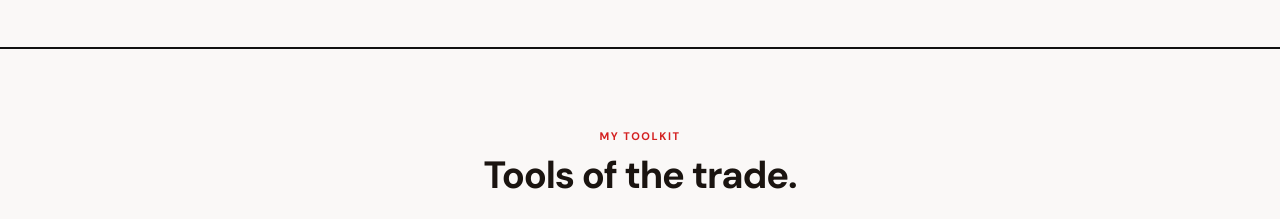
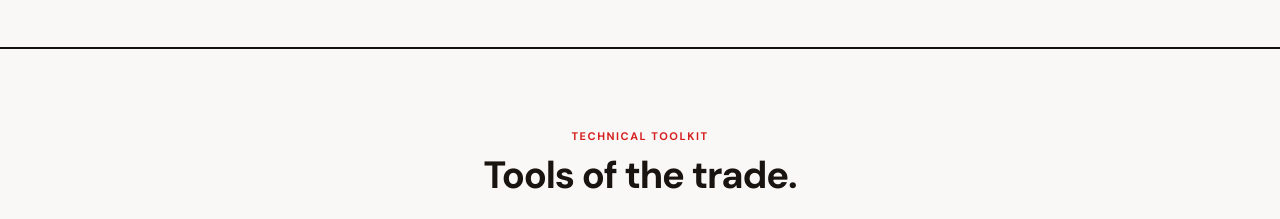
Before and after one commit to ashlacap/ash-portfolio, a React (Vite) app: page / in a window 1280 px wide. Shown: the part 4580-4799 px from the top of the page. Built offline with nearby package versions, Linux system fonts and the light colour scheme.

Commit message:
Auto-save

```diff
--- a/src/App.jsx
+++ b/src/App.jsx
@@ -696,7 +696,7 @@ const ToolboxSection = () => {
         <div style={{
           fontFamily: "'DM Sans', sans-serif", fontSize: 11, fontWeight: 700,
           letterSpacing: '0.14em', textTransform: 'uppercase', color: '#d42020', marginBottom: 12,
-        }}>My Toolkit</div>
+        }}>Technical Toolkit</div>
         <h2 style={{
           fontFamily: "'DM Sans', sans-serif",
           fontSize: isMobile ? 28 : 38, fontWeight: 700, color: '#1a1410',
```
